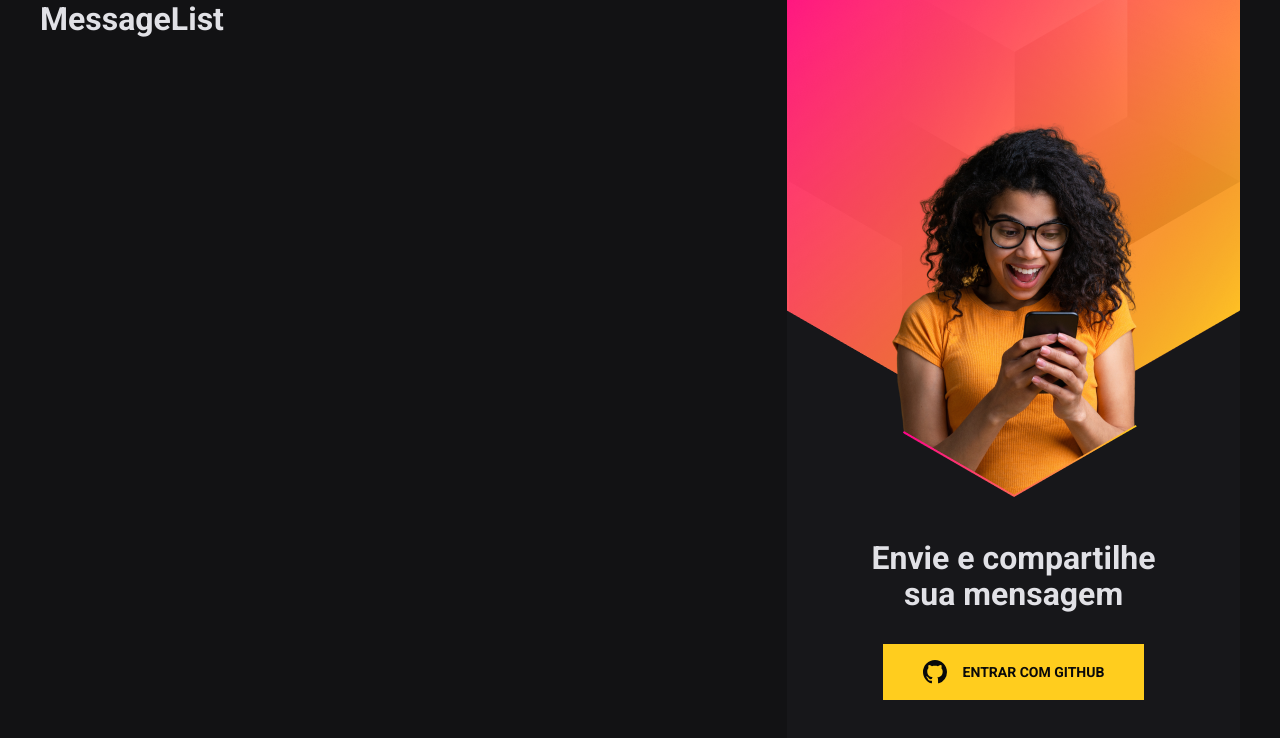
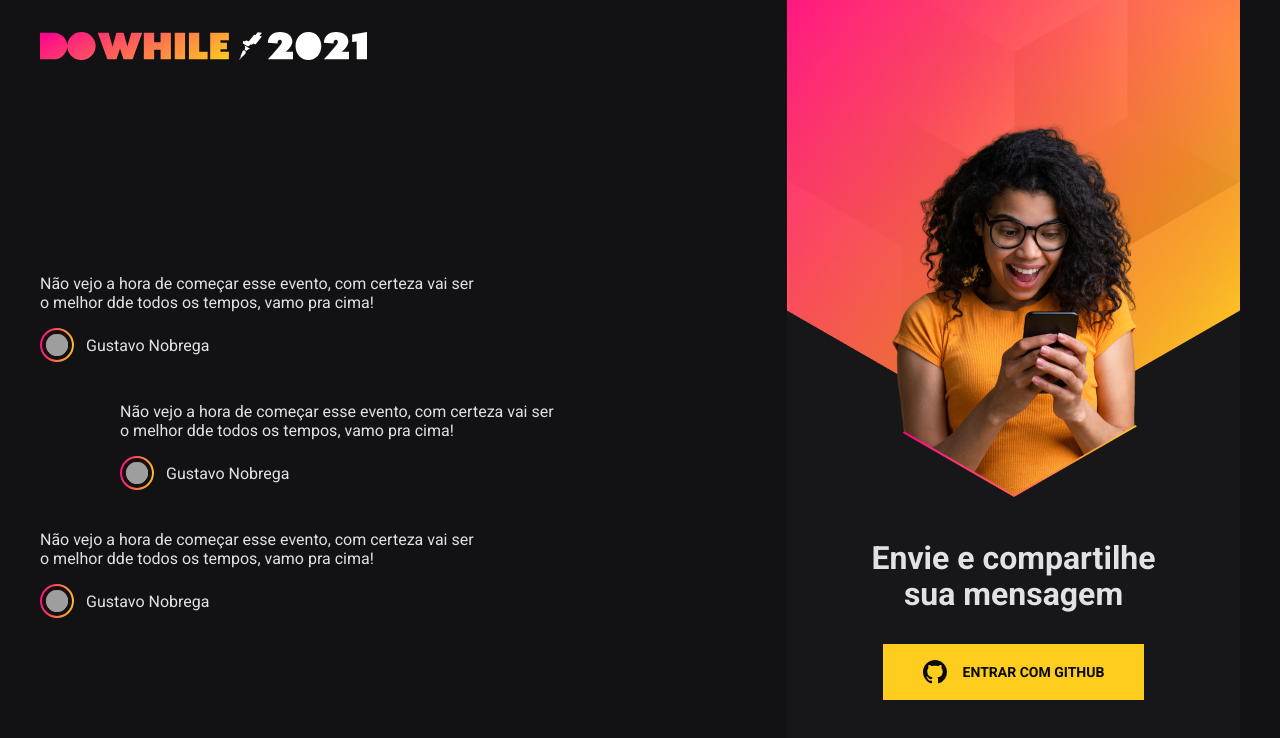
Before and after one commit to gustavonobrega/nlw-dowhile, a React (Vite) app in the folder frontend/: page / in a window 1280 px wide. Shown: the top 738 px of the page. Built offline with nearby package versions, Linux system fonts and the light colour scheme; grey boxes are pictures that could not be loaded.

Commit message:
Message list component

```diff
--- a/frontend/src/components/MessageList/index.tsx
+++ b/frontend/src/components/MessageList/index.tsx
@@ -1,5 +1,55 @@
+import styles from './styles.module.scss';
+
+import logoImg from '../../assets/logo.svg';
+
 export function MessageList() {
   return (
-    <h1>MessageList</h1>
+    <div className={styles.messageListWrapper}>
+      <img src={logoImg} alt="DoWhile 2021" />
+
+      <ul className={styles.messageList}>
+        <li className={styles.message}>
+          <p className={styles.messageContent}>
+            Não vejo a hora de começar esse evento, com
+            certeza vai ser o melhor dde todos os tempos,
+            vamo pra cima!
+          </p>
+          <div className={styles.messageUser}>
+            <div className={styles.userImage} >
+              <img src="https://github.com/gustavonobrega.png" alt="Gustavo Nobrega" />
+            </div>
+            <span>Gustavo Nobrega</span>
+          </div>
+        </li>
+
+        <li className={styles.message}>
+          <p className={styles.messageContent}>
+            Não vejo a hora de começar esse evento, com
+            certeza vai ser o melhor dde todos os tempos,
+            vamo pra cima!
+          </p>
+          <div className={styles.messageUser}>
+            <div className={styles.userImage} >
+              <img src="https://github.com/gustavonobrega.png" alt="Gustavo Nobrega" />
+            </div>
+            <span>Gustavo Nobrega</span>
+          </div>
+        </li>
+
+        <li className={styles.message}>
+          <p className={styles.messageContent}>
+            Não vejo a hora de começar esse evento, com
+            certeza vai ser o melhor dde todos os tempos,
+            vamo pra cima!
+          </p>
+          <div className={styles.messageUser}>
+            <div className={styles.userImage} >
+              <img src="https://github.com/gustavonobrega.png" alt="Gustavo Nobrega" />
+            </div>
+            <span>Gustavo Nobrega</span>
+          </div>
+        </li>
+      </ul>
+    </div>
   )
 }
--- /dev/null
+++ b/frontend/src/components/MessageList/styles.module.scss
@@ -0,0 +1,59 @@
+.messageListWrapper {
+  display: flex;
+  flex-direction: column;
+
+  justify-content: space-between;
+  align-items: flex-start;
+
+  > img {
+    height: 28px;
+    margin: 32px 0;
+  }
+}
+
+.messageList {
+  list-style: none;
+  display: flex;
+  flex-direction: column;
+  justify-content: center;
+  gap: 40px;
+  flex: 1;
+
+  .message {
+    max-width: 440px;
+
+    &:nth-child(2) {
+      margin-left: 80px;
+    }
+
+    messageContent {
+      font-size: 20px;
+      line-height: 28px;
+    }
+
+    .messageUser {
+      margin-top: 16px;
+      display: flex;
+      align-items: center;
+
+      .userImage {
+        padding: 2px;
+        background: linear-gradient(100deg, #ff007e 0%, #ffcd1e 100%);
+        border-radius: 50%;
+        line-height: 0;
+
+        img {
+          width: 30px;
+          height: 30px;
+          border-radius: 50%;
+          border: 4px solid #121214;
+        }
+      }
+
+      span {
+        font-size: 16px;
+        margin-left: 12px;
+      }
+    }
+  }
+}
```
